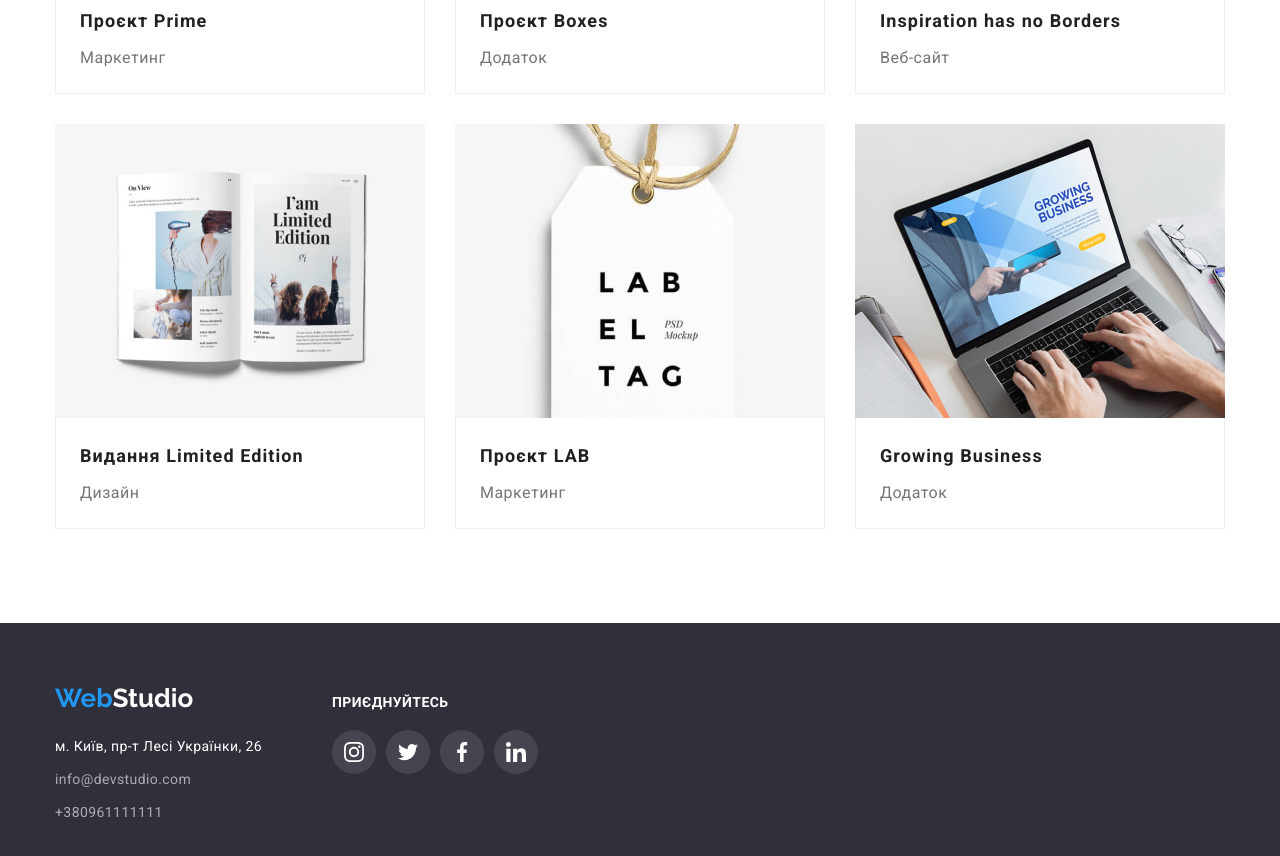
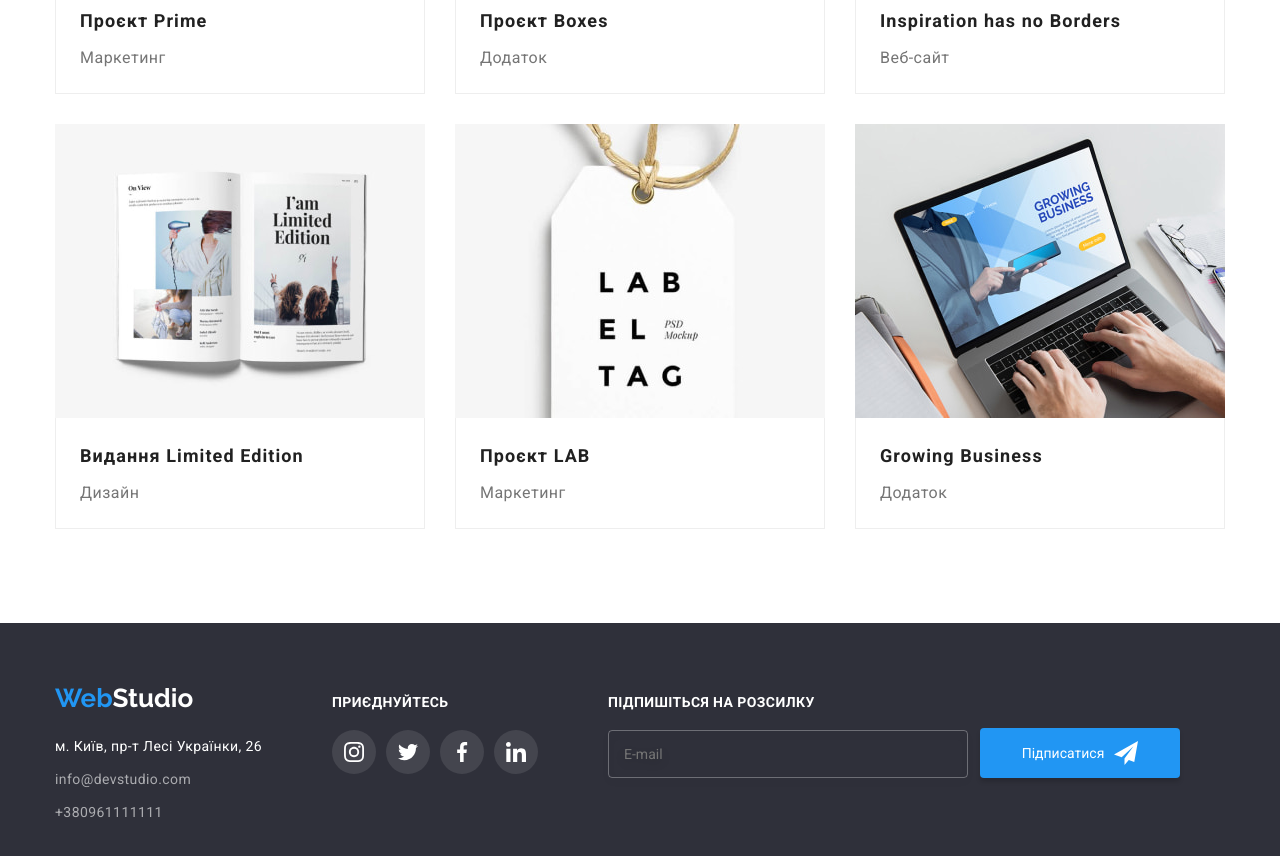
Before and after one commit to diana1m/goit-markup-hw-06, a plain HTML site: page portfolio.html in a window 1280 px wide. Shown: the part 1009-1865 px from the top of the page. Drawn offline with nearby package versions, Linux system fonts and the light colour scheme.

Commit message:
Додає форму підписки для сторінки портфоліо

```diff
--- a/portfolio.html
+++ b/portfolio.html
@@ -388,6 +388,21 @@
             </li>
           </ul>
         </div>
+
+        <div>
+          <form class="footer-form">
+          <label>
+            <strong class="footer-title">Підпишіться на розсилку</strong>
+            <input class="footer-input" type="email" placeholder="E-mail" name="useremail"/>
+          </label>
+          <button class="footer-btn" type="submit">
+            <span>Підписатися</span>
+            <svg class="send-icon" width="24" height="24">
+              <use href="./image/sprite.svg#send"></use>
+            </svg>
+          </button>
+        </form>
+        </div>
       </div>
     </footer>
   </body>
```
